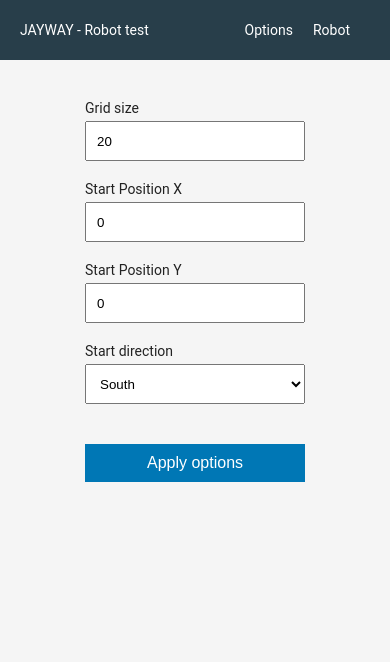
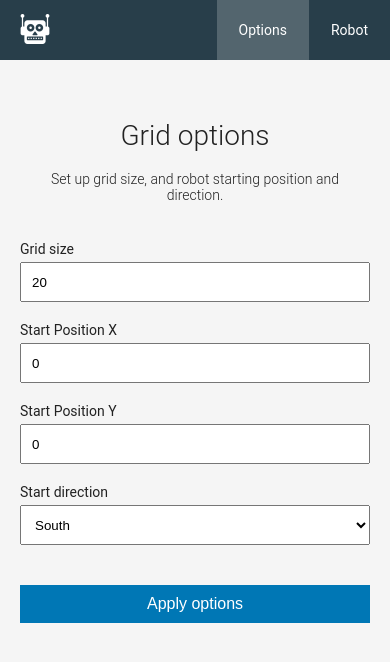
Before and after one commit to bellagamba/jayway-robot, an Angular app: page /options in a window 390 px wide. Shown: the top 662 px of the page. Built offline with nearby package versions, Linux system fonts and the light colour scheme; a small style sheet from the web is missing.

Commit message:
added media query adjustment
adde role tags

```diff
--- a/src/app/app.component.html
+++ b/src/app/app.component.html
@@ -1,9 +1,17 @@
 <div class="toolbar" role="banner">
-  <span>JAYWAY - Robot test</span>
+  <div>
+    <img src="assets/images/robot-icon.png" id="robot-icon">
+  </div>
   <div>
     <nav>
-      <a routerLink="/options" routerLinkActive="active">Options</a>
-      <a routerLink="/robot" routerLinkActive="active">Robot</a>
+      <ul>
+        <li>
+          <a routerLink="/options" routerLinkActive="active" role="button">Options</a>
+        </li>
+        <li >
+          <a routerLink="/robot" routerLinkActive="active" role="button">Robot</a>
+        </li>
+      </ul>
     </nav>
   </div>
 </div>
--- a/src/app/app.component.scss
+++ b/src/app/app.component.scss
@@ -8,7 +8,7 @@
     height: 60px;
     background-color: $backgroundColorInverse;
     color: $colorInverse;
-    padding: 0 $padding;
+    padding-left: $padding;
     display: flex;
     align-items: center;
     justify-content: space-between;
@@ -18,10 +18,18 @@
     flex: 1;
   }
   nav {
-    a {
-      color: $colorInverse;
-      text-decoration: none;
-      margin-right: $padding;
+    li {
+      display: inline;
+      overflow: hidden;
+      a {
+        color: $colorInverse;
+        text-decoration: none;
+        padding: $padding + 2;
+        height: 100%;
+        &.active {
+          background-color: rgba(white, 0.2);
+        }
+      }
     }
   }
 }
--- a/src/app/components/grid/grid.component.html
+++ b/src/app/components/grid/grid.component.html
@@ -1,4 +1,4 @@
-<div id="canvas-wrapper">
+<div id="canvas-wrapper" role="main">
   <span class="title">Position: ({{gridCoordinates.x}}, {{gridCoordinates.y}}) &nbsp;&nbsp;&nbsp; Direction: {{translatedDirection}}</span>
   <canvas id="grid-canvas">
   </canvas>
--- a/src/app/components/grid/grid.component.scss
+++ b/src/app/components/grid/grid.component.scss
@@ -4,19 +4,18 @@
   display: block;
   width: 100%;
   height: 100%;
-  padding: $paddingLarge;
+  padding: $padding;
   .title {
     font-weight: 600;
   }
   #canvas-wrapper {
     width: 100%;
-    height: 100%;
     position: relative;
     #grid-canvas,
     #robot-image-container {
       position: absolute;
       left: 0;
-      top: $padding;
+      top: $padding + 1;
     }
     #robot-image-container,
     #robot-image-inner-container {
@@ -32,7 +31,7 @@
     }
     #grid-canvas {
       border: 1px solid $canvasLineColor;
-      background-color: #fff;
+      background-color: $canvasBackgroundColor;
     }
   }
 }
--- a/src/app/components/options-form/options-form.component.html
+++ b/src/app/components/options-form/options-form.component.html
@@ -1,16 +1,20 @@
 <div id="content-wrapper">
-  <form class="form-container">
+  <header class="form-header" role="header">
+    <h1>Grid options</h1>
+    <h4>Set up grid size, and robot starting position and direction.</h4>
+  </header>
+  <form class="form-container" role="form">
     <div class="input-wrapper">
       <label for="size">Grid size</label>
-      <input [(ngModel)]="size" [ngModelOptions]="{standalone: true}" type="number" min="1" id="size" (input)="validateSize($event)"/>
+      <input [(ngModel)]="size" [ngModelOptions]="{standalone: true}" type="number" pattern="[0-9]*" min="1" id="size" (input)="validateSize($event)"/>
     </div>
     <div class="input-wrapper">
       <label for="size">Start Position X</label>
-      <input [(ngModel)]="coordinateX" [ngModelOptions]="{standalone: true}" type="number" min="0" [max]="size - 1" id="coordinateX" (input)="validateCoordinateX($event)"/>
+      <input [(ngModel)]="coordinateX" [ngModelOptions]="{standalone: true}" type="number" pattern="[0-9]*" min="0" [max]="size - 1" id="coordinateX" (input)="validateCoordinateX($event)"/>
     </div>
     <div class="input-wrapper">
       <label for="size">Start Position Y</label>
-      <input [(ngModel)]="coordinateY" [ngModelOptions]="{standalone: true}" type="number" min="0" [max]="size - 1" id="coordinateY" (input)="validateCoordinateY($event)"/>
+      <input [(ngModel)]="coordinateY" [ngModelOptions]="{standalone: true}" type="number" pattern="[0-9]*" min="0" [max]="size - 1" id="coordinateY" (input)="validateCoordinateY($event)"/>
     </div>
     <div class="input-wrapper">
       <label for="direction">Start direction</label>
--- a/src/app/components/options-form/options-form.component.scss
+++ b/src/app/components/options-form/options-form.component.scss
@@ -3,11 +3,15 @@
   width: 100%;
   display: flex;
   justify-content: center;
+  .form-header {
+    text-align: center;
+    padding: $padding;
+  }
   #content-wrapper {
-    width: 300px;
+    max-width: $formWidth;
+    padding: $padding;
     .form-container {
       width:100%;
-      padding: $paddingLarge;
       display: flex;
       flex-direction: column;
       justify-content: flex-start;
--- a/src/app/components/path-form/path-form.component.html
+++ b/src/app/components/path-form/path-form.component.html
@@ -1,7 +1,7 @@
-<form id="form-container">
+<form id="form-container" role="form">
   <div class="input-wrapper">
     <label for="pathSequence">Path sequence </label>
     <input placeholder="L: left, R: right, F: forward" [(ngModel)]="pathSequence" [ngModelOptions]="{standalone: true}" type="text" id="path-sequence" (input)="validateSequence($event)"/>
   </div>
-  <button id="button" (click)="execute()" [ngClass]="{'disabled': disabled}">Execute</button>
+  <button id="button" (click)="execute()" [ngClass]="{'disabled': disabled}">Execute path</button>
 </form>
--- a/src/app/components/path-form/path-form.component.scss
+++ b/src/app/components/path-form/path-form.component.scss
@@ -1,7 +1,7 @@
 @import "src/assets/styles/variables.scss";
 #form-container {
   width:100%;
-  padding: $paddingLarge;
+  padding: $padding;
   display: flex;
   flex-direction: column;
   justify-content: flex-start;
--- a/src/app/pages/options-page/options-page.component.scss
+++ b/src/app/pages/options-page/options-page.component.scss
@@ -0,0 +1 @@
+@import "src/assets/styles/variables.scss";
--- a/src/app/pages/robot-page/robot-page.component.scss
+++ b/src/app/pages/robot-page/robot-page.component.scss
@@ -1,12 +1,13 @@
+@import "src/assets/styles/variables.scss";
 :host {
   height: 100%;
   overflow: hidden;
   flex: 1;
   display: flex;
   flex-direction: row;
+  padding: $padding;
   #form {
-    height: 100%;
-    width: 300px;
+    max-width: $formWidth;
   }
   #grid {
     flex: 1;
@@ -15,3 +16,10 @@
     overflow: auto;
   }
 }
+
+@media only screen and (max-width: $breakpointTablet) {
+  :host {
+    flex-direction: column;
+    padding: 0;
+  }
+}
--- a/src/assets/styles/app.scss
+++ b/src/assets/styles/app.scss
@@ -15,3 +15,7 @@ html, body {
 * {
   box-sizing: border-box;
 }
+
+h1, h2, h3, h4, h5 {
+  font-weight: 300;
+}
--- a/src/assets/styles/variables.scss
+++ b/src/assets/styles/variables.scss
@@ -4,8 +4,9 @@ $colorInverse: #fff;
 $backgroundColorInverse: #283e4a;
 $brandPrimary: #0077b5;
 $canvasLineColor: #aaa;
-
+$canvasBackgroundColor: #fff;
 $padding: 20px;
 $paddingLarge: 40px;
-
 $canvasWidth: 600px;
+$formWidth: 400px;
+$breakpointTablet: 768px;
```
Also changed, not shown: src/assets/images/robot-icon.png (added).
